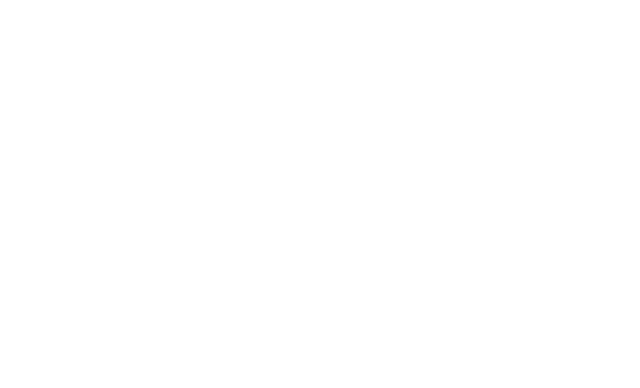
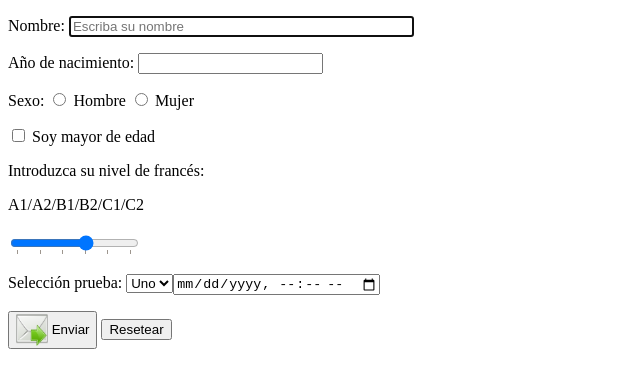
Before and after one commit to jorgeperez97/1EVAL_HTMLyCSS_AplicacionesWeb_2SMRC_Jorge, a plain HTML site: page Formularios/Formularios.html in a window 1280 px wide. Shown: the whole page, without its empty margins (0-640 px from the left). Drawn offline with Linux system fonts and the light colour scheme.

Commit message:
FORMULARIO

```diff
--- a/Formularios/Formularios.html
+++ b/Formularios/Formularios.html
@@ -6,6 +6,56 @@
     <title>Document</title>
 </head>
 <body>
+    <form action="formulario.php" method="get">
+        <p>Nombre:      <input type="text"     name="nombre" size="40" placeholder="Escriba su nombre" autofocus required>
+        </p>
+        <p>
+            Año de nacimiento: <input type="Number" name="nacido" min="2005" required>
+        </p>
+        <p>
+            Sexo:    <label><input type="radio" name="hm" value="h"> Hombre</label>
+            <label><input type="radio" name="hm" value="m"> Mujer </label>
+        </p>
+        <p>
+            <label><input type="checkbox" name="ChecboxEdad"> Soy mayor de edad</label>
+        </p>
+        <p>
+            Introduzca su nivel de francés:
+            <p>
+            A1/A2/B1/B2/C1/C2
+            </p>
+            <p>
+            <input type="range" name="Rango" min="1" max="6" list="nivelfrances">
+            <datalist id="nivelfrances">
+                <option value="1" label="A1"></option>
+                <option value="2" label="A2"></option>
+                <option value="3" label="B1"></option>
+                <option value="4" label="B2"></option>
+                <option value="5" label="C1"></option>
+                <option value="6" label="C2"></option>
+            </datalist>
+        </p>
+
+        <p> Selección prueba:
+            <select name="Prueba seleccionar">
+                <option>Uno</option>
+                <option>Dos</option>
+        </p>
+
+        <p>
+
+            <input type="datetime-local">
+
+            </p>
+
+        <p>
+             <button type="submit">
+                <img src="images/send.png" width="32" height="32" style="vertical-align: middle"> Enviar
+             </button>
+
+            <input type="reset" value="Resetear">
+        </p>
+    </form>
 
 </body>
 </html>
```
